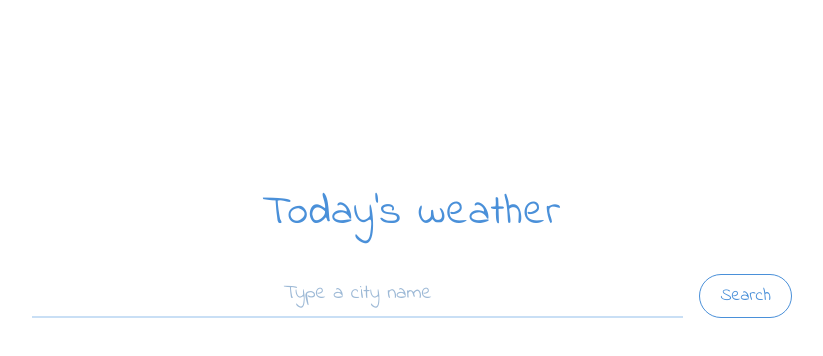
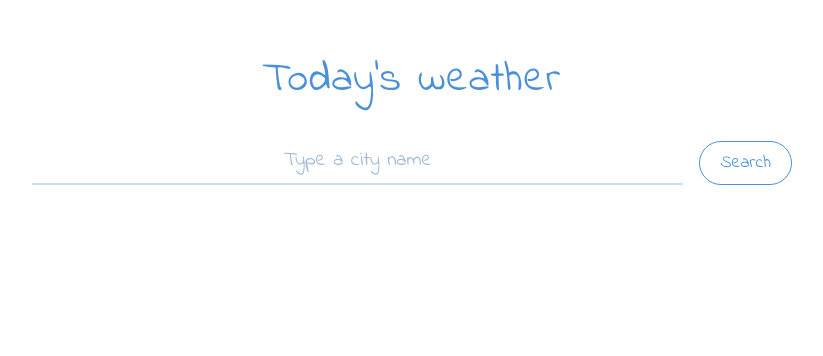
Before and after one commit to sushma-rkg/weather-app-oct31, a plain HTML site: page index.html in a window 1280 px wide. Shown: the part 150-506 px from the top of the page, without its empty margins (228-1051 px from the left). Drawn offline with Linux system fonts and the light colour scheme.

Commit message:
Move content up to 25% from the top
Co-Authored-By: Claude Sonnet 5.5 <noreply@anthropic.com>
Claude-Session: https://claude.ai/code/session_01K5QuQQY2j6HgY37RufVNSY

```diff
--- a/style.css
+++ b/style.css
@@ -7,9 +7,9 @@ body {
   min-height: 100vh;
   display: flex;
   justify-content: center;
-  align-items: center;
+  align-items: flex-start;
   text-align: center;
-  padding: 36px 22px;
+  padding: 25vh 22px 36px;
   background: #fff;
   color: #2a4a6b;
   font-family: 'Indie Flower', 'Segoe Print', 'Bradley Hand', 'Comic Sans MS', cursive;
@@ -165,7 +165,7 @@ body {
 
 @media (min-width: 700px) {
   body {
-    padding: 56px 72px;
+    padding: 25vh 72px 56px;
   }
 
   .app {
```
